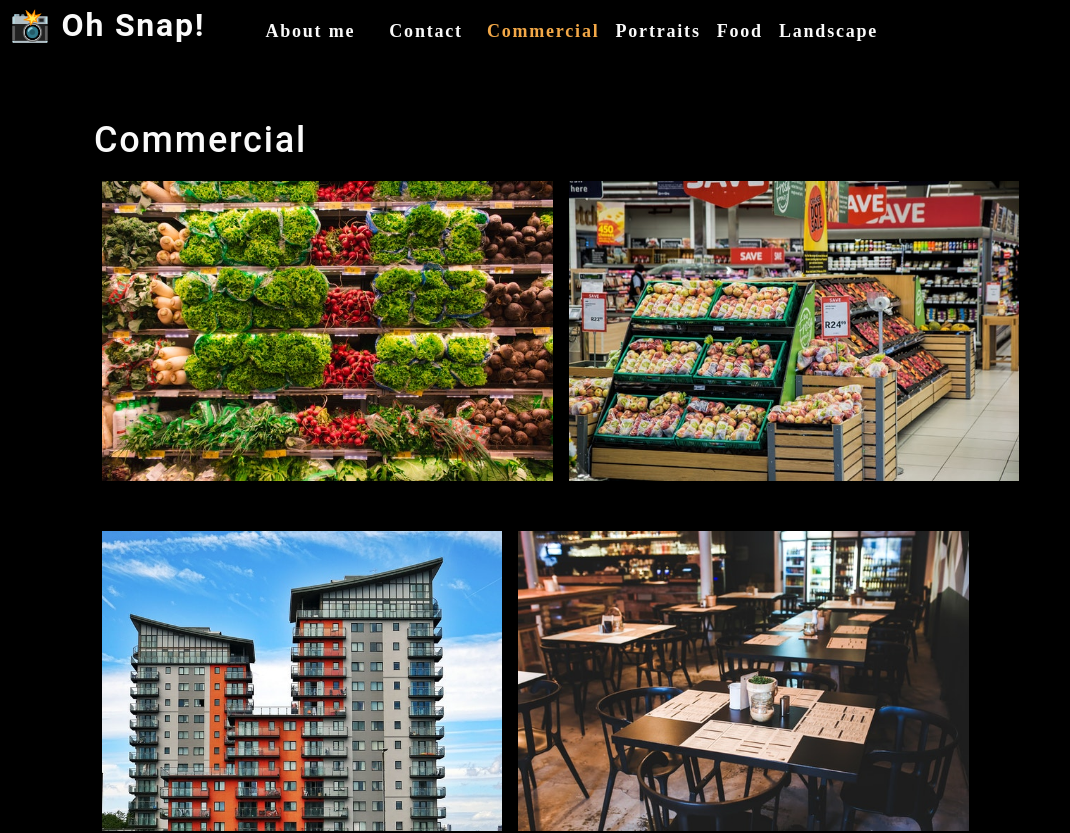
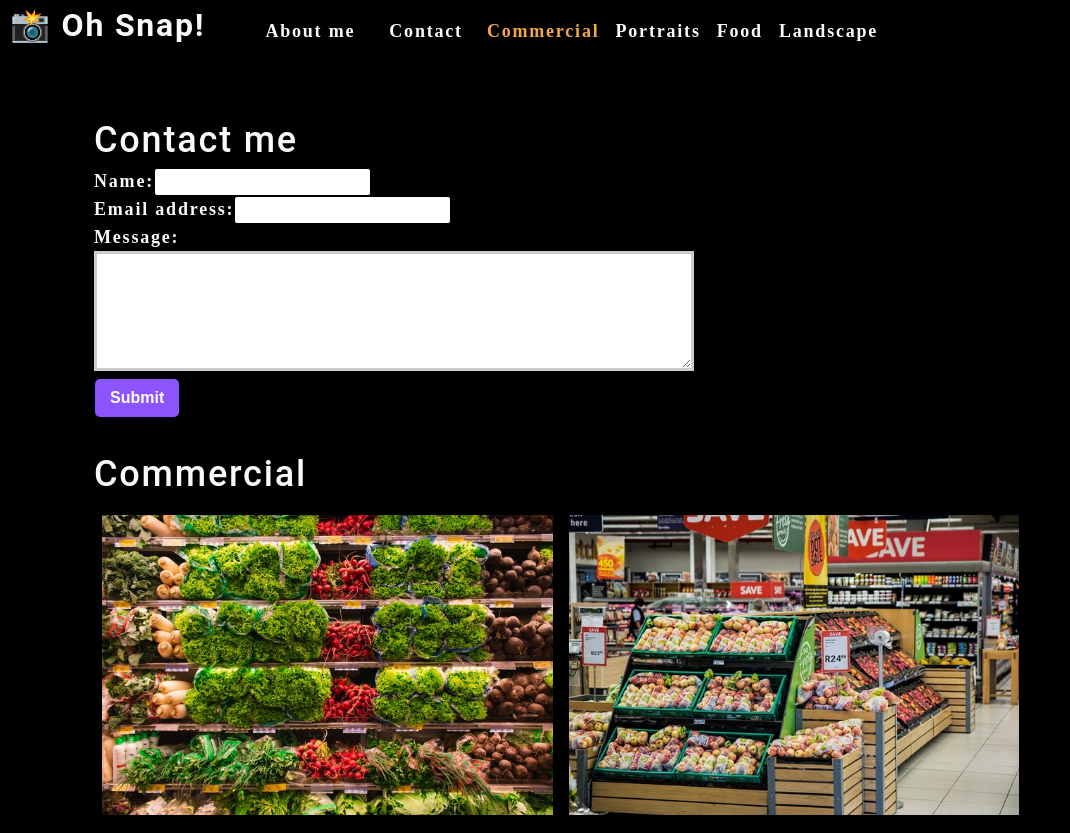
Before and after one commit to caitoreilly/photo-port2, a React (Create React App) app: page / in a window 1280 px wide. Shown: the top 833 px of the page, without its empty margins (0-1070 px from the left). Built offline with nearby package versions, Linux system fonts and the light colour scheme.

Commit message:
added code for contact form

```diff
--- a/src/App.js
+++ b/src/App.js
@@ -2,6 +2,7 @@
 import Nav from "./components/Nav";
 import About from "./components/About";
 import Gallery from "./components/Gallery";
+import ContactForm from "./components/Contact";
 
 function App() {
   const [categories] = useState([
@@ -29,6 +30,7 @@
       ></Nav>
       <main>
         <div>
+          <ContactForm></ContactForm>
           <Gallery currentCategory={currentCategory}></Gallery>
           <About></About>
         </div>
--- /dev/null
+++ b/src/components/Contact/index.js
@@ -0,0 +1,63 @@
+import React, { useState } from "react";
+
+// create ContactForm function
+function ContactForm() {
+  const [formState, setFormState] = useState({
+    name: "",
+    email: "",
+    message: "",
+  });
+  const { name, email, message } = formState;
+
+  //define the handleChange function -- syncs internal state of the component formState w/ user input from the DOM
+  // the onChange event listner will ensure handleCHange function fires whenever somethihng typed into input field for name (each keystroke!)
+  function handleChange(e) {
+    setFormState({ ...formState, [e.target.name]: e.target.value });
+  }
+  //   console.log(formState);
+
+  // function that will handle submission of form data
+  function handleSubmit(e) {
+    e.preventDefault();
+    console.log(formState);
+  }
+
+  // JSX
+  return (
+    <section>
+      <h1>Contact me</h1>
+      <form id="contact-form" onSubmit={handleSubmit}>
+        <div>
+          <label htmlFor="name">Name:</label>
+          <input
+            type="text"
+            name="name"
+            defaultValue={name}
+            onChange={handleChange}
+          />
+        </div>
+        <div>
+          <label htmlFor="email">Email address:</label>
+          <input
+            type="email"
+            name="email"
+            defaultValue={email}
+            onChange={handleChange}
+          />
+        </div>
+        <div>
+          <label htmlFor="message">Message:</label>
+          <textarea
+            name="message"
+            rows="5"
+            defaultValue={message}
+            onChange={handleChange}
+          />
+        </div>
+        <button type="submit">Submit</button>
+      </form>
+    </section>
+  );
+}
+
+export default ContactForm;
```
